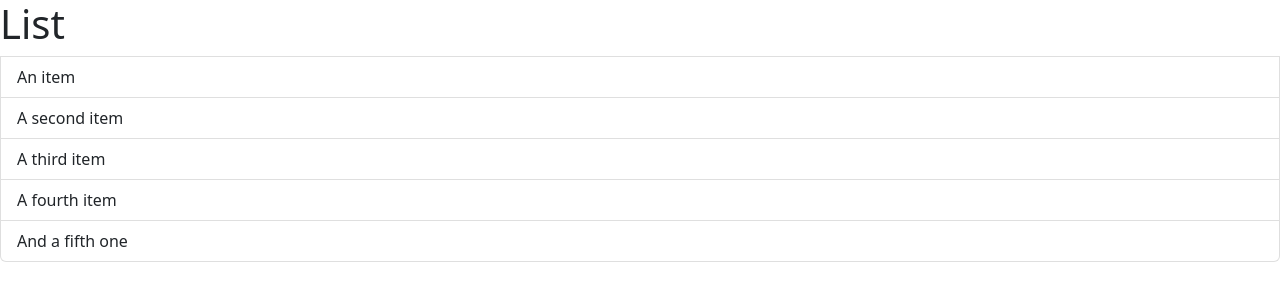
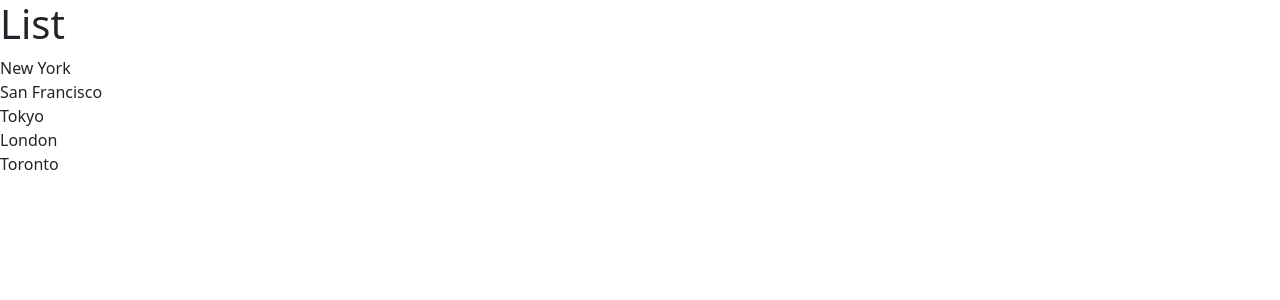
Before and after one commit to Cyber-Firefly/React-Porj-01, a React (Vite) app: page / in a window 1280 px wide. Shown: the top 300 px of the page. Built offline with nearby package versions, Linux system fonts and the light colour scheme.

Commit message:
rendered list with map kvp, see ul in ListGroup.tsx

```diff
--- a/src/components/ListGroup.tsx
+++ b/src/components/ListGroup.tsx
@@ -1,13 +1,13 @@
 function ListGroup() {
+  const items = ["New York", "San Francisco", "Tokyo", "London", "Toronto"];
+
   return (
     <>
+      <h1>List</h1>
       <ul className="list-group">
-        <h1>List</h1>
-        <li className="list-group-item">An item</li>
-        <li className="list-group-item">A second item</li>
-        <li className="list-group-item">A third item</li>
-        <li className="list-group-item">A fourth item</li>
-        <li className="list-group-item">And a fifth one</li>
+        {items.map((item) => (
+          <li key={item}>{item}</li>
+        ))}
       </ul>
     </>
   );
```
